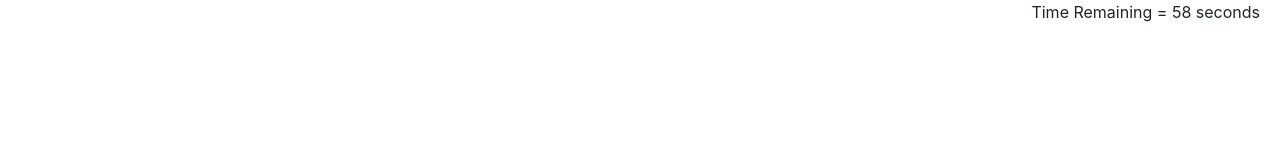
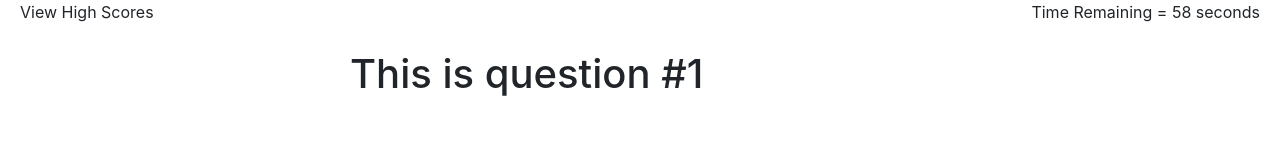
Before and after one commit to 7J647/code-quiz, a plain HTML site: page index.html in a window 1280 px wide. Both pictures are taken after a click on the button "Start Quiz". Drawn offline with nearby package versions, Linux system fonts and the light colour scheme.

Commit message:
added high score text in upper right, created container for the questions and intro text and used padding to add margin from the top

```diff
--- a/script.js
+++ b/script.js
@@ -11,29 +11,52 @@
 //8)  if all questions answered or timer = 0 end game
 //9)  user has option to save initials and store score
 
-//create the timer
+//create the high score link and timer container
+var scoreTimer = document.createElement ("div");
+
+    //add highscore content
+    var highScore = document.createElement ("div");
+    highScore.textContent = "View High Scores";
+    highScore.setAttribute("style", "font-size:medium; text-align:left; margin-left:20px; float:left;")
+    //append to container
+    scoreTimer.appendChild(highScore);
+
+    //add the timer
     var timer = document.createElement ("div");
     //add content
     timer.textContent = "Time Remaining = 60 seconds";
-timer.setAttribute("style", "font-size:medium; text-align:right; margin-right:20px;");
+    timer.setAttribute("style", "font-size:medium; text-align:right; margin-right:20px; float:right;")
+    //append to container
+    scoreTimer.appendChild(timer);
+
 //append to body
-document.body.appendChild(timer);
+document.body.appendChild(scoreTimer);
 
-//create welcome header
-var welcomeHeader = document.createElement ("h1");
-//add content
-welcomeHeader.textContent = "Welcome to the Quiz!";
-//append and style
-document.body.appendChild (welcomeHeader);
-welcomeHeader.setAttribute("style", "text-align:center");
+
+// // //create questions/intro text container
+var questionsIntro = document.createElement ("div");
+//add padding to gap it down from the high score and timer
+questionsIntro.setAttribute("style", "padding:50px;");
+
+    //create welcome header/questions text
+    var question = document.createElement ("h1");
+    //add content and style
+    question.textContent = "Welcome to the Quiz!";
+    question.setAttribute("style", "text-align:center;");
+
+    //append to questions/intro text container
+    questionsIntro.appendChild (question);
 
     //create intro text
     var introText = document.createElement ("p");
-//add content with instructions
+    //add content with instructions and style
     introText.textContent = "This is where all of the instructions will go";
+    introText.setAttribute("style", "text-align:center");
     //append and style
-document.body.appendChild (introText);
-introText.setAttribute("style", "text-align:center");
+    questionsIntro.appendChild (introText);
+
+//append to body
+document.body.appendChild(questionsIntro);
 
 //create container to center button
 var buttonContainer = document.createElement("div");
@@ -54,10 +77,11 @@ document.body.appendChild(buttonContainer);
 //add event listener
 startButton.addEventListener("click", function() {
     //remove welcome headline, instructions, and button
-    welcomeHeader.textContent = "";
+    question.textContent = "";
     introText.textContent = "";
     startButton.setAttribute("style", "visibility:hidden")
     setTime()
+    questionOne()
 })
 
 //create function to start timer countdown
@@ -74,6 +98,11 @@ function setTime() {
       }
 
     }, 1000);
+  }
+
+  function questionOne() {
+      question.textContent = "This is question #1";
+      question.setAttribute("style", "margin-left: 300px; text-align:left;");
   }
 
 
@@ -102,3 +131,74 @@ function setTime() {
 //     firstQuestion.setAttribute ("style, margin-left: 33.3%")
 
 // }
+
+//create function to start timer countdown
+
+var secondsLeft = 60
+
+function setTime() {
+    var timerInterval = setInterval(function() {
+      secondsLeft--;
+      timer.textContent = "Time Remaining = " + secondsLeft + " seconds";
+
+      if(secondsLeft === 0) {
+        clearInterval(timerInterval);
+      }
+
+    }, 1000);
+  }
+
+
+
+    // //create container to hold question and buttons, roughtly 1/3 over from the left
+    // var questionContainer = document.createElement("div");
+    // //add content
+    // buttonContainer.setAttribute("style", "margin-left:33.3%");
+    //     //create question
+    //     var codeQuestions = document.createElement "h1";
+    //     //add content to question
+    //     codeQuestions.textContent = "This is the first question of the quiz";
+    //     //append to the container
+    //     questionContainer.appendChild(codeQuestions);
+    // //append container to document
+    // document.body.appendChild(questionContainer);
+
+        //create question
+
+
+
+// //create welcome header
+// var welcomeHeader = document.createElement ("h1");
+// //add content
+// welcomeHeader.textContent = "Welcome to the Quiz!";
+// //append and style
+// document.body.appendChild (welcomeHeader);
+// welcomeHeader.setAttribute("style", "text-align:center");
+
+
+
+// //create a container to hold the first question
+// var questionContainer = document.createElement ("div");
+
+// //add content
+
+//     var questionOne = document.createElement ("h1");
+
+
+
+
+//create function to start quiz
+
+// function getStarted() {
+//     //remove welcome headline and instructions
+//     welcomeHeader.textContent = "";
+//     introText.textContent = "";
+
+//     //create first question
+//     var firstQuestion = document.createElement("h1");
+
+//     //add content
+//     firstQuestion.textContent = "Commonly used data types do NOT include"
+//     firstQuestion.setAttribute ("style, margin-left: 33.3%")
+
+// }
```
Also changed, not shown: index.html (+12 -0 lines). Lines whose indentation alone changed are shown as unchanged.
